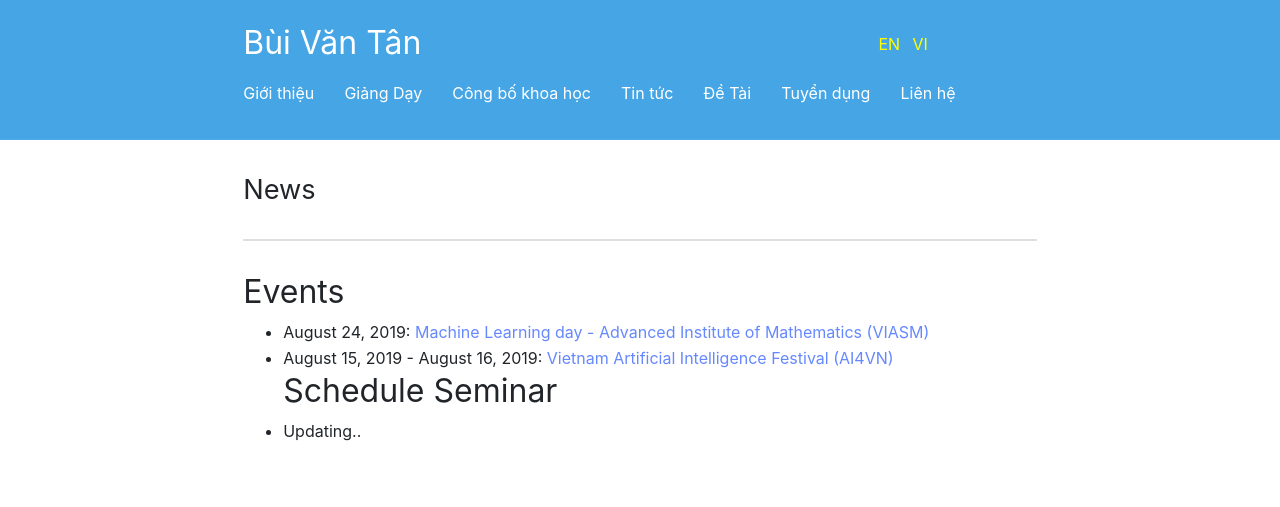
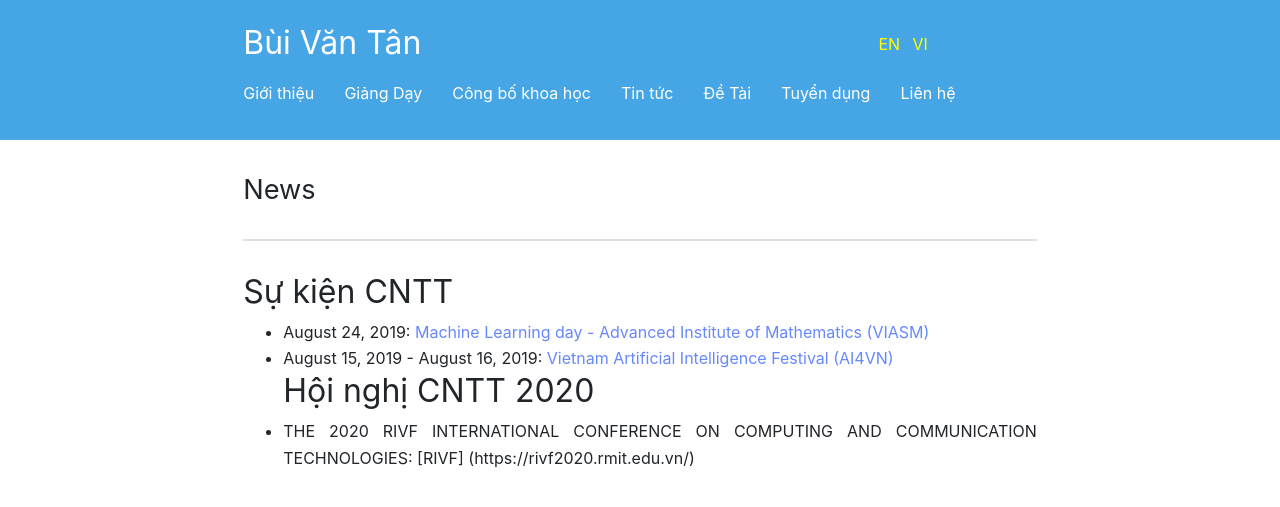
Before and after one commit to BuiTan/BuiTan.github.io, a Jekyll site: the page built from vi/News.md, in a window 1280 px wide. Shown: the top 507 px of the page. Built offline with Jekyll 4.4.1, drawn with Linux system fonts in a browser that asks for light colours.

Commit message:
Update News.md

```diff
--- a/vi/News.md
+++ b/vi/News.md
@@ -8,9 +8,9 @@ order: 3
 # News
 ---
 
-## Events
+## Sự kiện CNTT
 * August 24, 2019: [Machine Learning day - Advanced Institute of Mathematics (VIASM)](https://viasm.edu.vn/hdkh/machine-learning-day)
 * August 15, 2019 - August 16, 2019: [Vietnam Artificial Intelligence Festival (AI4VN)](https://ai4vn.vnexpress.net)
 
-## Schedule Seminar
-* Updating..
+## Hội nghị CNTT 2020
+* THE 2020 RIVF INTERNATIONAL CONFERENCE ON COMPUTING AND COMMUNICATION TECHNOLOGIES: [RIVF] (https://rivf2020.rmit.edu.vn/)
```
